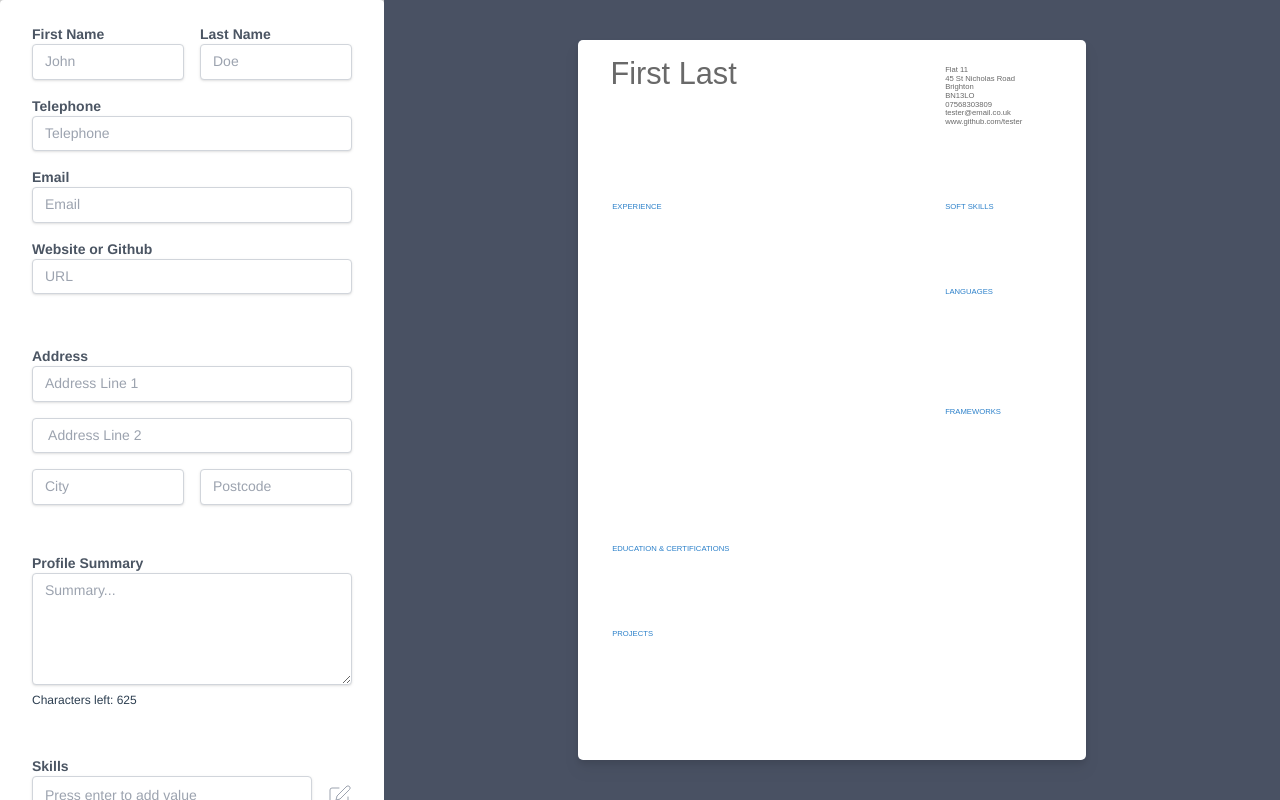
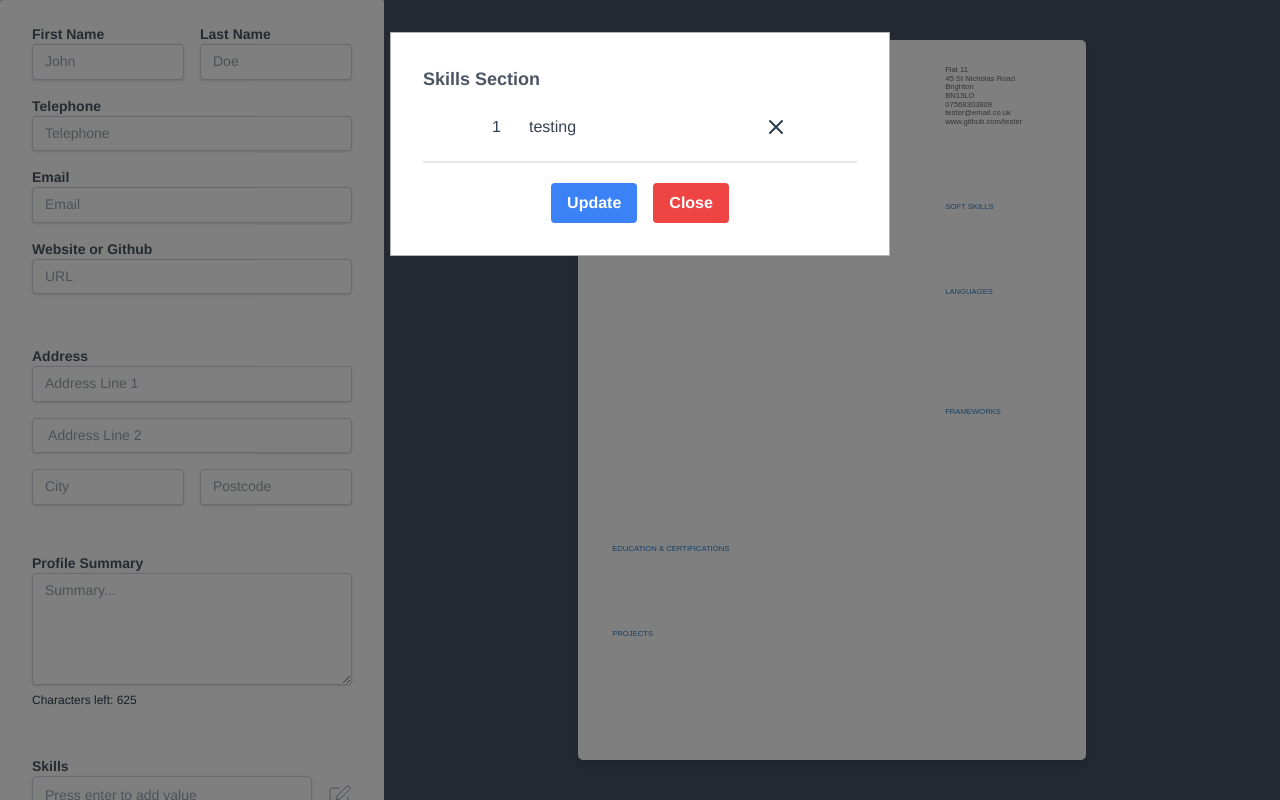
Before and after one commit to karlduggan/singlepageresume, a Vue app in the folder frontend/: page / in a window 1280 px wide. Both pictures are taken after a click on the element 332 px from the left and 795 px from the top of the page. Built offline with nearby package versions, Linux system fonts and the light colour scheme.

Commit message:
added edit modal and functionality

```diff
--- a/frontend/src/App.vue
+++ b/frontend/src/App.vue
@@ -186,19 +186,19 @@ export default {
       let posX = 0
       for(let i = 0; i < this.cv_data.lists.list01.items.length; i++){
         let item = this.cv_data.lists.list01.items[i]
-        this.dataToRender.push(this.dataEntry(item,'Items_List01',posX+=20))
+        this.dataToRender.push(this.dataEntry(item,'Items_List01',posX+=16))
       }
       // Go through list02
       posX = 0
       for(let i = 0; i < this.cv_data.lists.list02.items.length; i++){
         let item = this.cv_data.lists.list02.items[i]
-        this.dataToRender.push(this.dataEntry(item,'Items_List02',posX+=20))
+        this.dataToRender.push(this.dataEntry(item,'Items_List02',posX+=16))
       }
       // Go through list03
       posX = 0
       for(let i = 0; i < this.cv_data.lists.list03.items.length; i++){
         let item = this.cv_data.lists.list03.items[i]
-        this.dataToRender.push(this.dataEntry(item,'Items_List03',posX+=20))
+        this.dataToRender.push(this.dataEntry(item,'Items_List03',posX+=16))
       }
     },
     // Important as this is where we display text to the preview canvas
--- a/frontend/src/components/FormComponent.vue
+++ b/frontend/src/components/FormComponent.vue
@@ -1,7 +1,28 @@
 <template>
  <div class="">
-        <ModalComponent :open="false">
-
+        <ModalComponent :open="modalOpen">
+            <div>
+                <h1 class="block text-gray-600 font-bold text-left text-lg">{{ modalName }} Section</h1>
+            </div>
+            <div v-for="(name, index) in modalItems" :key="index" class="flex justify-center gap-4 p-4 items-center border-b-2">
+                    <div>
+                        <p>{{ index + 1 }}</p>
+                    </div>
+                    <div>
+                        <input v-on:input="updateItem(index, $event)" :value="name" class=" appearance-none border-none w-full py-2 px-3 text-gray-700 leading-tight focus:outline-none focus:shadow-outline">
+                    </div>
+                    <div class="cursor-pointer" @click="deleteItem(index)">
+                        <svg xmlns="http://www.w3.org/2000/svg" width="24" height="24" viewBox="0 0 24 24" fill="none" stroke="currentColor" stroke-width="2" stroke-linecap="round" stroke-linejoin="round" class="red-700"><line x1="18" y1="6" x2="6" y2="18"></line><line x1="6" y1="6" x2="18" y2="18"></line></svg>
+                    </div>
+            </div>
+            <div class="flex justify-center gap-4 mt-5">
+                <a class="cursor-pointer bg-blue-500 hover:bg-blue-700 text-white font-bold py-2 px-4 rounded" >
+                    Update
+                </a>
+                <a class="cursor-pointer bg-red-500 hover:bg-red-700 text-white font-bold py-2 px-4 rounded" @click="modalOpen = false">
+                    Close
+                </a>
+            </div>
         </ModalComponent>
     <form  class="bg-white shadow-md rounded px-8 pt-6 pb-8 flex flex-col space-y-4">
         <!--Name and Contact-->
@@ -89,7 +110,7 @@
                     </label>
                     <div class="flex">
                         <input v-model="skillsValue"  v-on:keyup.enter="addToList('skills')" maxlength="100" class="shadow appearance-none border border-gray-300 rounded w-full py-2 px-3 text-gray-700 leading-tight focus:outline-none focus:shadow-outline text-sm" id="name" type="tel" placeholder="Press enter to add value">
-                        <p class="pl-4 py-2 text-gray-400 cursor-pointer">
+                        <p class="pl-4 py-2 text-gray-400 cursor-pointer" @click="openModal('list01')">
                             <svg xmlns="http://www.w3.org/2000/svg" width="24" height="24" viewBox="0 0 24 24" fill="none" stroke="currentColor" stroke-width="1" stroke-linecap="round" stroke-linejoin="round" class="feather feather-edit"><path d="M11 4H4a2 2 0 0 0-2 2v14a2 2 0 0 0 2 2h14a2 2 0 0 0 2-2v-7"></path><path d="M18.5 2.5a2.121 2.121 0 0 1 3 3L12 15l-4 1 1-4 9.5-9.5z"></path></svg>
                         </p>
                     </div>
@@ -107,7 +128,7 @@
                     </label>
                     <div class="flex">
                         <input v-model="languageValue"  v-on:keyup.enter="addToList('languages')" maxlength="100"  class="shadow appearance-none border border-gray-300 rounded w-full py-2 px-3 text-gray-700 leading-tight focus:outline-none focus:shadow-outline text-sm" id="name" type="tel" placeholder="Press enter to add value">
-                        <p class="pl-4 py-2 text-gray-400 cursor-pointer">
+                        <p class="pl-4 py-2 text-gray-400 cursor-pointer" @click="openModal('list02')">
                             <svg xmlns="http://www.w3.org/2000/svg" width="24" height="24" viewBox="0 0 24 24" fill="none" stroke="currentColor" stroke-width="1" stroke-linecap="round" stroke-linejoin="round" class="feather feather-edit"><path d="M11 4H4a2 2 0 0 0-2 2v14a2 2 0 0 0 2 2h14a2 2 0 0 0 2-2v-7"></path><path d="M18.5 2.5a2.121 2.121 0 0 1 3 3L12 15l-4 1 1-4 9.5-9.5z"></path></svg>
                         </p>
                     </div>
@@ -124,7 +145,7 @@
                     </label>
                     <div class="flex">
                         <input v-model="frameworkValue" v-on:keyup.enter="addToList('frameworks')" maxlength="100"  class="shadow appearance-none border border-gray-300 rounded w-full py-2 px-3 text-gray-700 leading-tight focus:outline-none focus:shadow-outline text-sm" id="name" type="tel" placeholder="Press enter to add value">
-                        <p class="pl-4 py-2 text-gray-400 cursor-pointer">
+                        <p class="pl-4 py-2 text-gray-400 cursor-pointer" @click="openModal('list03')">
                             <svg xmlns="http://www.w3.org/2000/svg" width="24" height="24" viewBox="0 0 24 24" fill="none" stroke="currentColor" stroke-width="1" stroke-linecap="round" stroke-linejoin="round" class="feather feather-edit"><path d="M11 4H4a2 2 0 0 0-2 2v14a2 2 0 0 0 2 2h14a2 2 0 0 0 2-2v-7"></path><path d="M18.5 2.5a2.121 2.121 0 0 1 3 3L12 15l-4 1 1-4 9.5-9.5z"></path></svg>
                         </p>
                     </div>
@@ -132,7 +153,7 @@
                 </div>
             </div>
         </div>
-        <!-- Work Experiences -->
+        <!-- Work Experience -->
         <div>
             <div class="mt-4">
                 <label class="block text-gray-600 font-bold text-left text-sm" for="name">
@@ -140,7 +161,6 @@
                 </label>
                 <div class="flex">
                     <input v-model="frameworkValue" maxlength="100"  class="shadow appearance-none border border-gray-300 rounded w-full py-2 px-3 text-gray-700 leading-tight focus:outline-none focus:shadow-outline text-sm" id="name" type="tel" placeholder="Job Title">
-
                 </div>
                 <textarea class="mt-4 shadow h-28 appearance-none border border-gray-300 rounded w-full py-2 px-3 text-gray-700 leading-tight focus:outline-none focus:shadow-outline text-sm" id="name" type="tel" placeholder="Job description"></textarea>
 
@@ -225,12 +245,18 @@ export default {
             this.countCharacters()
             // Observe word count
             this.updateSummaryLayout()
-
         },
         deep: true
     },
     data(){
         return {
+            // Modal state
+            modalOpen: false,
+            modalSelection : null,
+            modalName: "None",
+            modalSet: null,
+            modalItems: [],
+            newValue: "",
             // Character Counter
             summaryMaxCount : 625,
             summaryCount: 0,
@@ -259,17 +285,20 @@ export default {
                 lists: {
                     list01: {
                         // Skills
+                        set: "list01",
                         name: "Skills",
-                        items : []
+                        items : ['testing']
                         },
                     list02: {
                         // Languages
-                        name: "",
+                        set: "list02",
+                        name: "Languages",
                         items : []
                     },
                     list03: {
                         // Frameworks
-                        name: "",
+                        set: "list03",
+                        name: "Frameworks",
                         items : []
                     }
                 }
@@ -277,6 +306,53 @@ export default {
         }
     },
     methods:{
+        updateItem(index, event){
+            const updateValue = event.target.value
+            this.cv_data.lists[this.modalSet].items[index] = updateValue
+            this.emit_cv_data()
+
+        },
+        deleteItem(index){
+            // Get the currect list from modalSelected
+            this.cv_data.lists[this.modalSet].items.splice(index, 1)
+            this.emit_cv_data()
+        },
+        openModal(option){
+            // Set up the selected modal from the option chosen
+            let open = false;
+            switch(option) {
+                case "list01":
+                    //Skills
+                    if(this.cv_data.lists.list01.items.length > 0){
+                        this.modalItems = this.cv_data.lists.list01.items;
+                        this.modalName = this.cv_data.lists.list01.name;
+                        this.modalSet = this.cv_data.lists.list01.set;
+                        open = true;
+                    }
+                    break;
+                case "list02":
+                    //Languages
+                    if(this.cv_data.lists.list02.items.length > 0){
+                        this.modalItems = this.cv_data.lists.list02.items;
+                        this.modalName = this.cv_data.lists.list02.name;
+                        this.modalSet = this.cv_data.lists.list02.set;
+                        open = true;
+                    }
+                    break;
+                case "list03":
+                    //Frameworks
+                    if(this.cv_data.lists.list03.items.length > 0){
+                        this.modalItems = this.cv_data.lists.list03.items
+                        this.modalName = this.cv_data.lists.list03.name;
+                        this.modalSet = this.cv_data.lists.list03.set;
+                        open = true;
+                    }
+                    break;
+
+            }
+            this.modalOpen = open
+
+        },
         countCharacters(){
             console.log('count')
             this.summaryCount = this.cv_data.profilesummary.length
```
